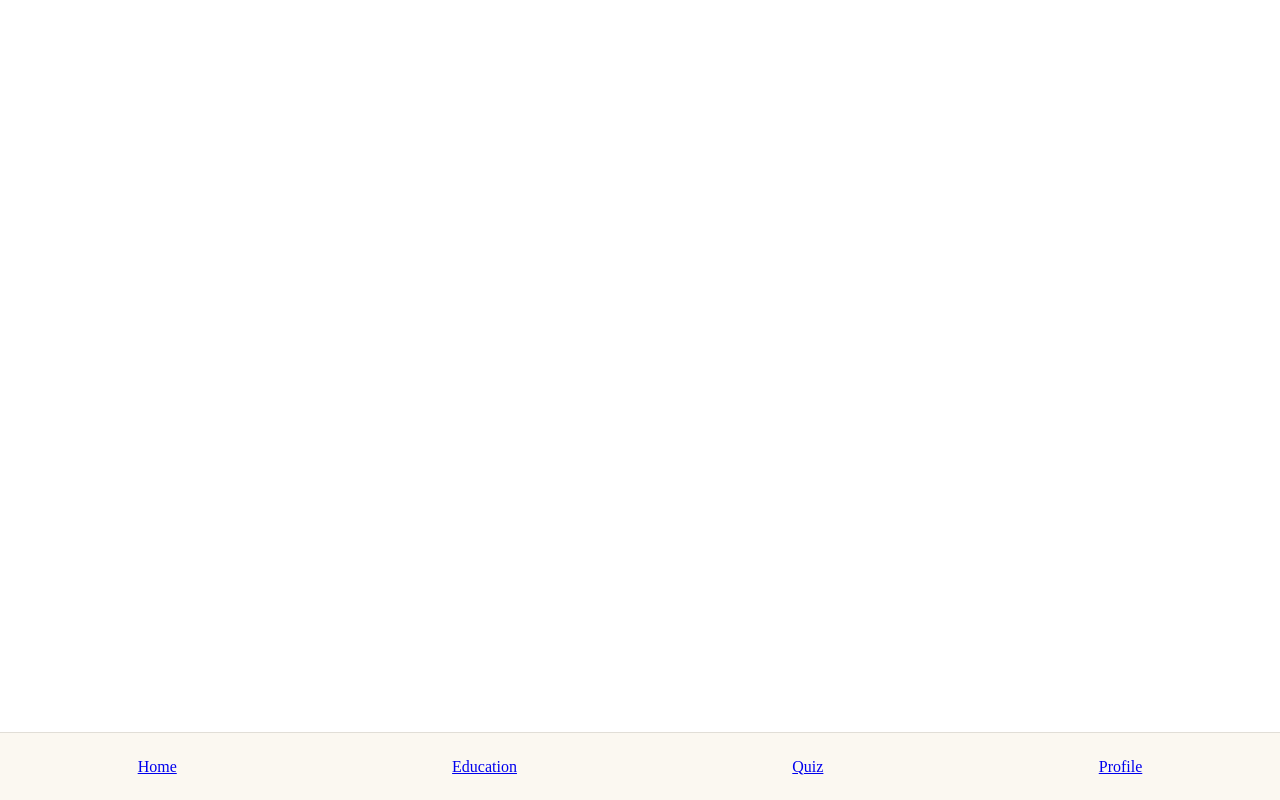
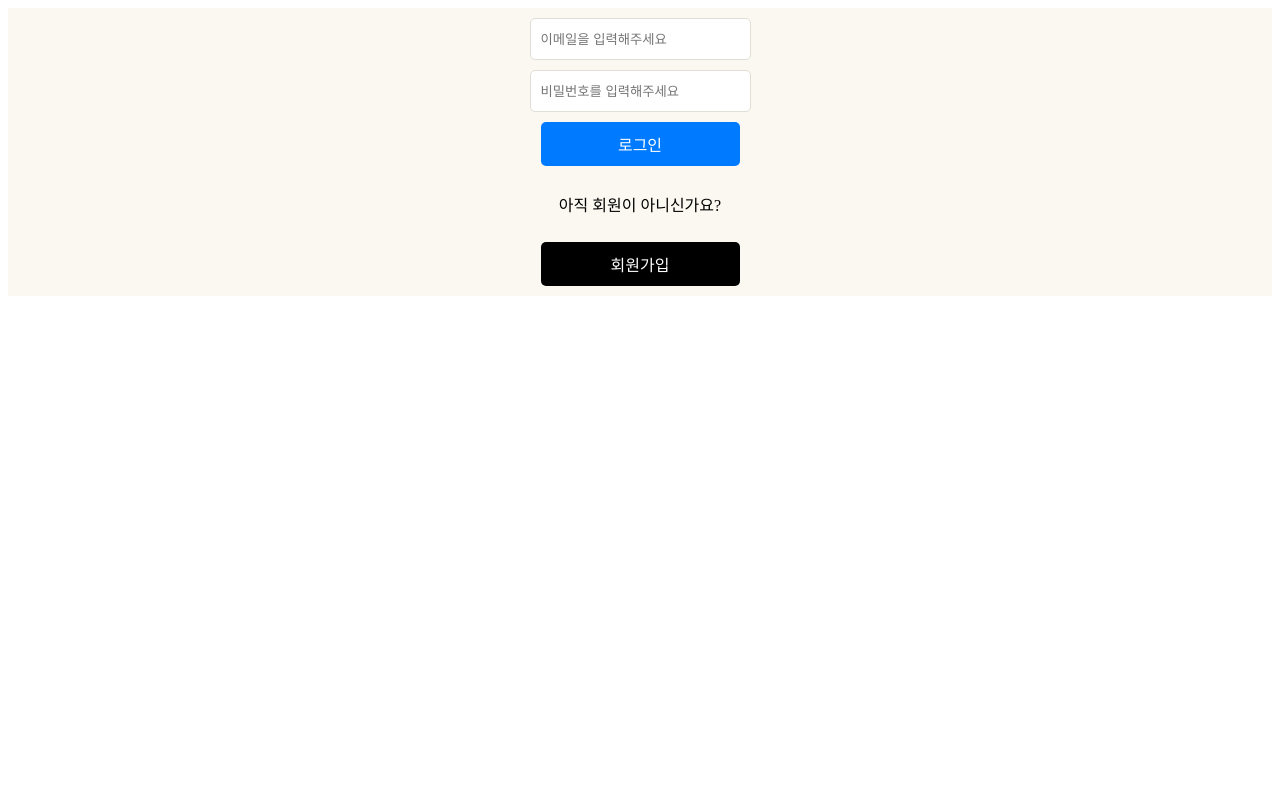
Before and after one commit to LinkHackathonTeam9/Team9_FrontEnd, a React (Vite) app: page / in a window 1280 px wide. Built offline with nearby package versions, Linux system fonts and the light colour scheme.

Commit message:
ADD: 로그인 화면 레이아웃 구현

```diff
--- a/src/App.tsx
+++ b/src/App.tsx
@@ -1,5 +1,6 @@
 import { Route, Routes } from 'react-router-dom';
 import './App.css';
+import LoginPage from '@pages/LoginPage';
 import HomePage from '@pages/HomePage';
 import EducationPage from '@pages/EducationPage';
 import QuizHomePage from '@pages/QuizHomePage.tsx';
@@ -8,7 +9,8 @@ import ProfilePage from '@pages/ProfilePage';
 function App() {
   return (
     <Routes>
-      <Route path="/" element={<HomePage />} />
+      <Route path="/" element={<LoginPage />} />
+      <Route path="/home" element={<HomePage />} />
       <Route path="/education" element={<EducationPage />} />
       <Route path="/quiz-home" element={<QuizHomePage />} />
       <Route path="/profile" element={<ProfilePage />} />
--- /dev/null
+++ b/src/pages/LoginPage.tsx
@@ -0,0 +1,112 @@
+import { useState } from 'react';
+import { useNavigate } from 'react-router-dom';
+import styled from '@emotion/styled';
+
+const Container = styled.div`
+  width: 100%;
+  height: 100%;
+  padding: 10px 20px;
+  box-sizing: border-box;
+  display: flex;
+  flex-direction: column;
+  align-items: center;
+  justify-content: center;
+  gap: 20px;
+  background-color: #fbf8f1;
+`;
+
+const ContentWrapper = styled.div`
+  display: flex;
+  flex-direction: column;
+  align-items: center;
+  gap: 10px;
+`;
+
+const LoginForm = styled.form`
+  display: flex;
+  flex-direction: column;
+  align-items: center;
+  justify-content: center;
+  gap: 10px;
+`;
+
+const LoginInput = styled.input`
+  width: 100%;
+  height: 40px;
+  border: 1px solid #e1ded7;
+  border-radius: 5px;
+  padding: 0 10px;
+`;
+const LoginButton = styled.button`
+  width: 100%;
+  padding: 10px 20px;
+  font-size: 16px;
+  color: white;
+  background-color: #007bff;
+  border: none;
+  border-radius: 5px;
+  cursor: pointer;
+`;
+
+const SignUpButton = styled.button`
+  width: 100%;
+  padding: 10px 20px;
+  font-size: 16px;
+  color: white;
+  background-color: #000;
+  border: none;
+  border-radius: 5px;
+  cursor: pointer;
+`;
+
+const LoginPage = () => {
+  const [email, setEmail] = useState('');
+  const [password, setPassword] = useState('');
+  const navigate = useNavigate();
+
+  const handleEmailChange = (e: React.ChangeEvent<HTMLInputElement>) => {
+    setEmail(e.target.value);
+  };
+
+  const handlePasswordChange = (e: React.ChangeEvent<HTMLInputElement>) => {
+    setPassword(e.target.value);
+  };
+
+  const handleLogin = () => {
+    if (email === '') {
+      alert('이메일을 입력해주세요.');
+      return;
+    }
+
+    if (password === '') {
+      alert('비밀번호를 입력해주세요.');
+      return;
+    }
+    if (!email.includes('@')) {
+      alert('이메일 형식이 올바르지 않습니다.');
+      return;
+    }
+    // 나중에 API 넣을 자리
+    navigate('/home');
+  };
+
+  const handleSignUp = () => {
+    navigate('/signup');
+  };
+
+  return (
+    <Container>
+      <ContentWrapper>
+        <LoginForm>
+          <LoginInput type="email" placeholder="이메일을 입력해주세요" value={email} onChange={handleEmailChange} />
+          <LoginInput type="password" placeholder="비밀번호를 입력해주세요" value={password} onChange={handlePasswordChange} />
+          <LoginButton onClick={handleLogin}>로그인</LoginButton>
+          <p>아직 회원이 아니신가요?</p>
+          <SignUpButton onClick={handleSignUp}>회원가입</SignUpButton>
+        </LoginForm>
+      </ContentWrapper>
+    </Container>
+  );
+};
+
+export default LoginPage;
```
